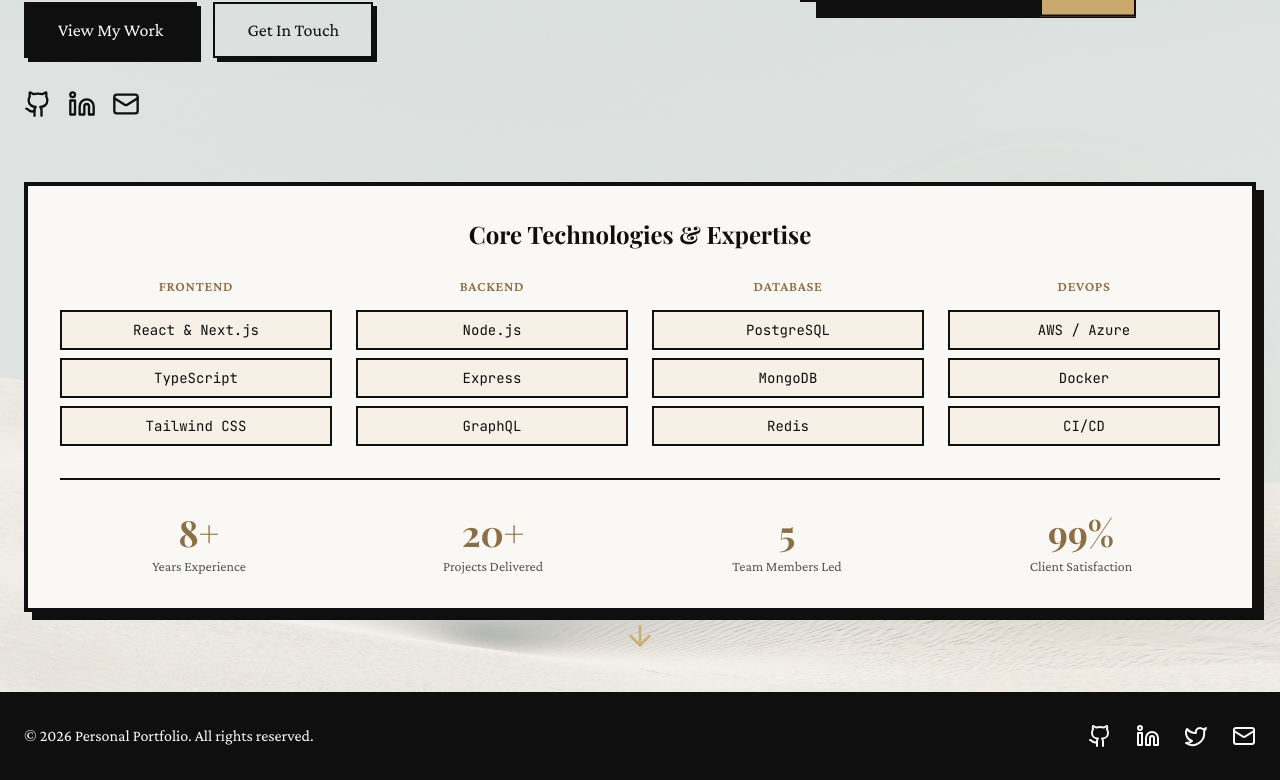
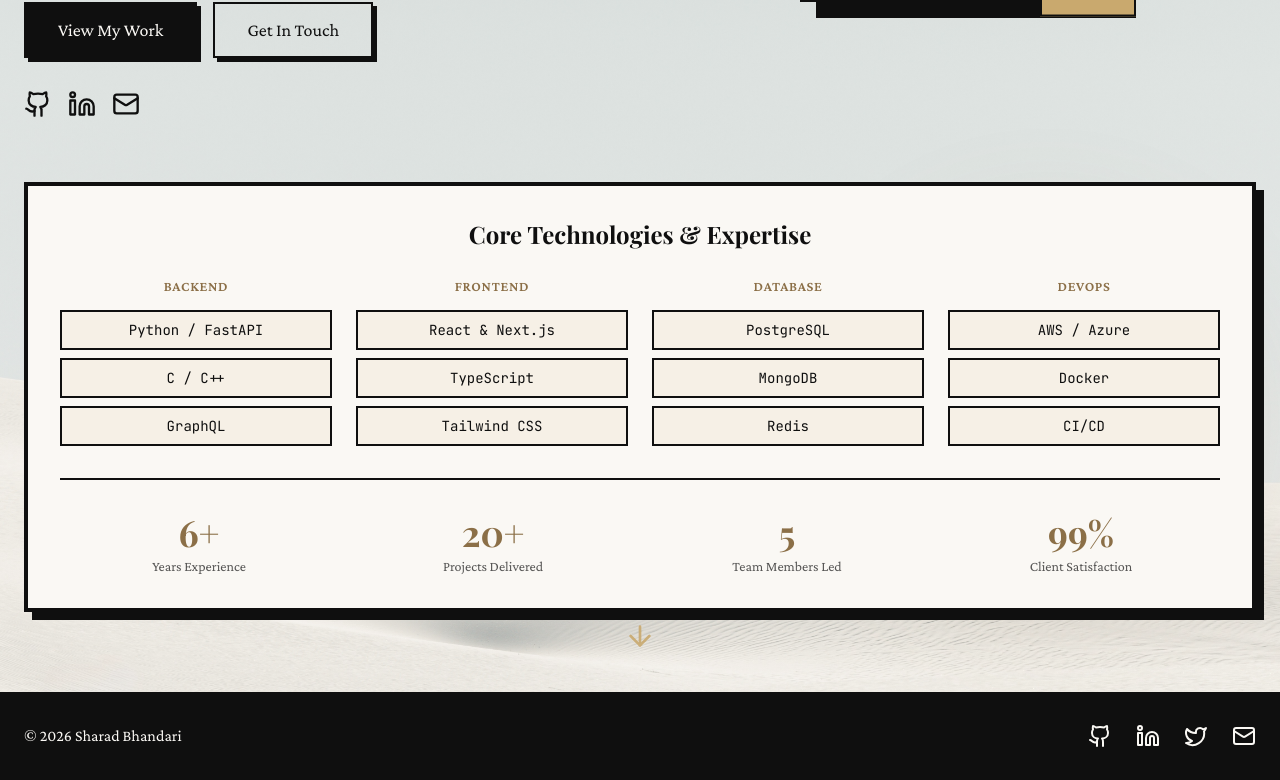
Before and after one commit to sharad52/portfolio-client, a React (Vite) app: page / in a window 1280 px wide. Shown: the part 514-1294 px from the top of the page. Built offline with nearby package versions, Linux system fonts and the light colour scheme; no server answers.

Commit message:
experience section upate

```diff
--- a/src/shared/components/layout/Footer.tsx
+++ b/src/shared/components/layout/Footer.tsx
@@ -9,7 +9,7 @@ export const Footer: React.FC = () => {
         <div className="flex flex-col md:flex-row justify-between items-center gap-6">
           <div className="text-center md:text-left">
             <p className="font-body">
-              © {new Date().getFullYear()} Personal Portfolio. All rights reserved.
+              © {new Date().getFullYear()} Sharad Bhandari
             </p>
           </div>
 
--- a/src/shared/components/layout/Header.tsx
+++ b/src/shared/components/layout/Header.tsx
@@ -21,7 +21,7 @@ export const Header: React.FC = () => {
       <div className="container mx-auto px-6 py-4">
         <div className="flex justify-between items-center">
           <Link to={ROUTES.HOME} className="font-display text-2xl font-bold text-ink">
-            Portfolio
+            Senior Software Engineer - Platform Engineering
           </Link>
 
           {/* Desktop Navigation */}
--- a/src/shared/components/sections/Hero.tsx
+++ b/src/shared/components/sections/Hero.tsx
@@ -190,6 +190,26 @@ export const Hero: React.FC = () => {
             </h3>
 
             <div className="grid grid-cols-2 md:grid-cols-4 gap-6">
+              {/* Backend */}
+              <div className="text-center">
+                <div className="mb-3">
+                  <span className="font-body text-sm text-accent-dark font-bold uppercase tracking-wider">
+                    Backend
+                  </span>
+                </div>
+                <div className="space-y-2">
+                  <div className="px-4 py-2 bg-accent/10 border-2 border-ink font-mono text-sm">
+                    Python / FastAPI
+                  </div>
+                  <div className="px-4 py-2 bg-accent/10 border-2 border-ink font-mono text-sm">
+                    C / C++
+                  </div>
+                  <div className="px-4 py-2 bg-accent/10 border-2 border-ink font-mono text-sm">
+                    GraphQL
+                  </div>
+                </div>
+              </div>
+
               {/* Frontend */}
               <div className="text-center">
                 <div className="mb-3">
@@ -206,26 +226,6 @@ export const Hero: React.FC = () => {
                   </div>
                   <div className="px-4 py-2 bg-accent/10 border-2 border-ink font-mono text-sm">
                     Tailwind CSS
-                  </div>
-                </div>
-              </div>
-
-              {/* Backend */}
-              <div className="text-center">
-                <div className="mb-3">
-                  <span className="font-body text-sm text-accent-dark font-bold uppercase tracking-wider">
-                    Backend
-                  </span>
-                </div>
-                <div className="space-y-2">
-                  <div className="px-4 py-2 bg-accent/10 border-2 border-ink font-mono text-sm">
-                    Node.js
-                  </div>
-                  <div className="px-4 py-2 bg-accent/10 border-2 border-ink font-mono text-sm">
-                    Express
-                  </div>
-                  <div className="px-4 py-2 bg-accent/10 border-2 border-ink font-mono text-sm">
-                    GraphQL
                   </div>
                 </div>
               </div>
@@ -275,7 +275,7 @@ export const Hero: React.FC = () => {
             <div className="grid grid-cols-2 md:grid-cols-4 gap-4 mt-8 pt-8 border-t-2 border-ink">
               <div className="text-center">
                 <div className="font-display text-4xl font-bold text-accent-dark mb-1">
-                  8+
+                  6+
                 </div>
                 <div className="font-body text-sm text-ink/70">
                   Years Experience
```
